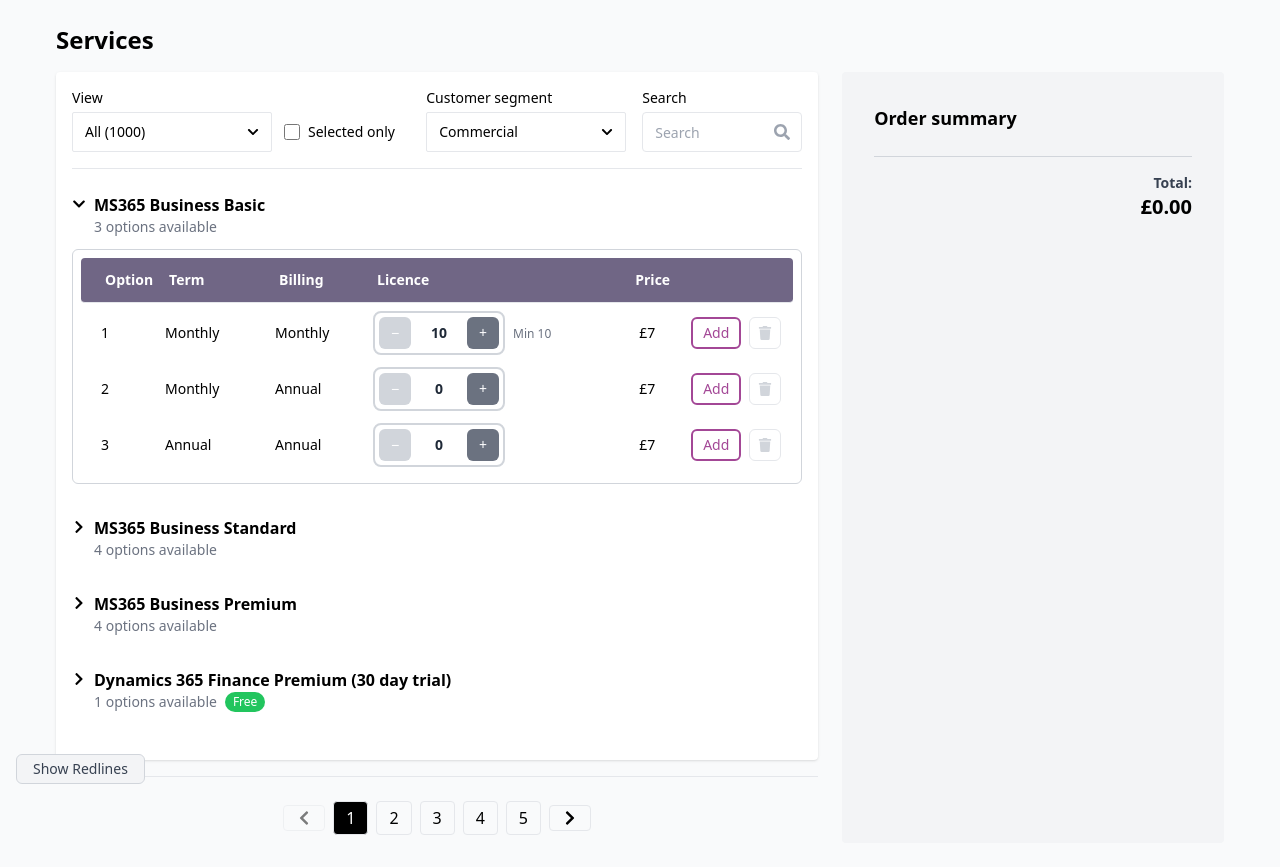
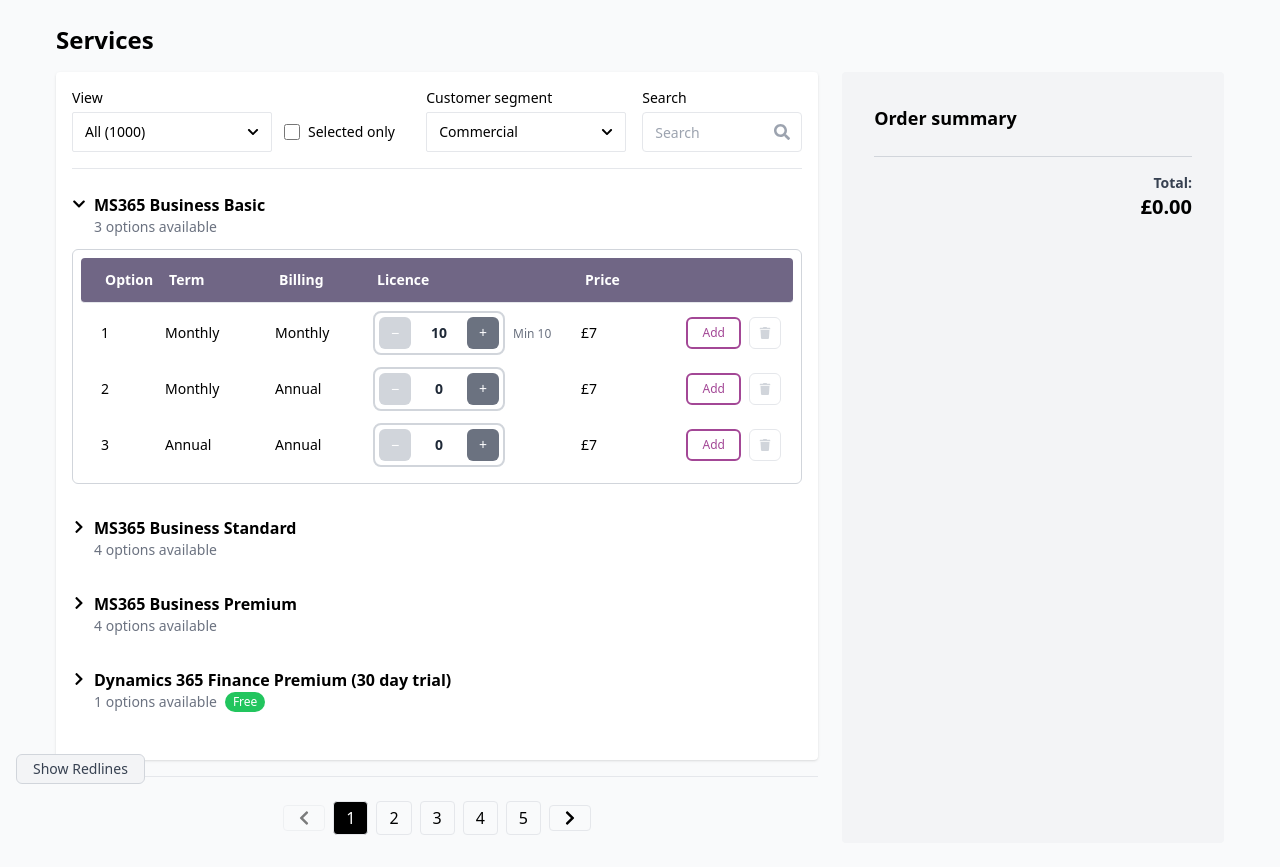
Before and after one commit to ellroberts/bi-directional-v3-public, a React (Vite) app: page / in a window 1280 px wide. Both pictures are taken after a click on the button "all services". Built offline with nearby package versions, Linux system fonts and the light colour scheme.

Commit message:
changes are working

```diff
--- a/src/components/AddonTableRow.jsx
+++ b/src/components/AddonTableRow.jsx
@@ -75,20 +75,21 @@
 
   return (
     <div>
+      {/* 5-COLUMN ROW LAYOUT */}
       <div
-        className={`grid grid-cols-6 lg:grid-cols-[64px_110px_90px_1fr_70px_72px] gap-2 items-center text-sm py-1 px-1 rounded-md mb-1 ${getBackgroundColor()}`}
+        className={`grid grid-cols-5 lg:grid-cols-[64px_110px_90px_200px_1fr] gap-2 items-center text-sm py-1 px-1 rounded-md mb-1 ${getBackgroundColor()}`}
       >
         <div className="pl-4">{index + 1}</div>
-        <div className="pl-2">{option.term}</div>
+        <div className="pl-2 truncate">{option.term}</div>
 
         {/* Billing column with "Free" text for free trials */}
-        <div>
+        <div className="truncate">
           {isFreeTrialOption ? "Free" : option.billing}
         </div>
 
         {/* Licence control */}
         <div className="flex items-center gap-2">
-          <div className="flex items-center gap-3 p-1 rounded-lg border-2 border-gray-300 bg-white">
+          <div className="flex items-center gap-2 p-1 rounded-lg border-2 border-gray-300 bg-white flex-shrink-0">
             {/* Minus button */}
             <button
               disabled={!isQtyNumber || parsedQty <= minQty}
@@ -107,7 +108,7 @@
                   remove(groupId, option.id);
                 }
               }}
-              className={`w-8 h-8 flex items-center justify-center rounded-md text-white font-medium ${
+              className={`w-8 h-8 flex items-center justify-center rounded-md text-white font-medium text-sm ${
                 !isQtyNumber || parsedQty <= minQty
                   ? "bg-gray-300 cursor-not-allowed"
                   : "bg-gray-500 hover:bg-gray-600"
@@ -140,7 +141,7 @@
                   e.target.blur(); // This will trigger onBlur
                 }
               }}
-              className={`w-8 text-center text-sm font-bold bg-transparent border-none focus:outline-none
+              className={`w-10 text-center text-sm font-bold bg-transparent border-none focus:outline-none
                 [appearance:textfield] [&::-webkit-inner-spin-button]:appearance-none [&::-webkit-outer-spin-button]:appearance-none
                 ${showValidationError ? 'text-red-600' : 'text-gray-800'}`}
             />
@@ -164,7 +165,7 @@
                   });
                 }
               }}
-              className={`w-8 h-8 flex items-center justify-center rounded-md text-white font-medium ${
+              className={`w-8 h-8 flex items-center justify-center rounded-md text-white font-medium text-sm ${
                 !isQtyNumber || (typeof maxQty === "number" && parsedQty >= maxQty)
                   ? "bg-gray-300 cursor-not-allowed"
                   : "bg-gray-500 hover:bg-gray-600"
@@ -175,24 +176,23 @@
           </div>
 
           {(option.min > 0 || option.max > 0) && (
-            <div className="text-xs text-gray-500 leading-tight whitespace-nowrap">
+            <div className="text-xs text-gray-500 leading-tight whitespace-nowrap flex-shrink-0">
               {option.min > 0 && <div>Min {option.min}</div>}
               {option.max > 0 && <div>Max {option.max}</div>}
             </div>
           )}
         </div>
 
-        {/* Price column */}
-        <div className="text-left">
+        {/* Price + Actions combined column */}
+        <div className="flex items-center justify-between pr-2">
+          <div className="font-medium">
             {isFreeTrialOption ? "£0" : `£${option.price}`}
           </div>
-
-        {/* Buttons container */}
-        <div className="flex justify-end gap-2 pr-2">
-          {/* Add/Update button */}
+          <div className="flex gap-2">
+            {/* Add/Update button - consistent width for all states */}
             {current && hasChanged ? (
               <button
-              className={`px-3 py-1.5 flex items-center justify-center text-white rounded-md text-sm font-medium min-w-[60px] h-[32px] ${
+                className={`px-2 py-1 flex items-center justify-center text-white rounded-md text-xs font-medium w-[55px] h-8 ${
                   isValid ? 'bg-[#A34796] hover:bg-[#8a3985]' : 'bg-gray-400 cursor-not-allowed'
                 }`}
                 onClick={handleSave}
@@ -202,15 +202,15 @@
               </button>
             ) : current ? (
               <button
-              className="px-3 py-1.5 flex items-center justify-center text-white rounded-md text-sm font-medium min-w-[50px] h-[32px]"
+                className="px-2 py-1 flex items-center justify-center text-white rounded-md text-xs font-medium w-[55px] h-8"
                 style={{ backgroundColor: "#A34796" }}
                 onClick={handleRemove}
               >
-              <FaCheck className="text-sm" />
+                <FaCheck className="text-xs" />
               </button>
             ) : (
               <button
-              className={`px-3 py-1.5 text-sm font-medium rounded-md border-2 min-w-[50px] h-[32px] flex items-center justify-center ${
+                className={`px-2 py-1 text-xs font-medium rounded-md border-2 w-[55px] h-8 flex items-center justify-center ${
                   isValid
                     ? "border-[#A34796] text-[#A34796] hover:bg-[#fdf0fa]"
                     : "border-gray-300 text-gray-400 cursor-not-allowed"
@@ -225,7 +225,7 @@
 
             {/* Remove button */}
             <button
-            className={`w-[32px] h-[32px] flex items-center justify-center rounded-md border bg-white flex-shrink-0 ${
+              className={`w-8 h-8 flex items-center justify-center rounded-md border bg-white flex-shrink-0 ${
                 isSelected
                   ? "border-gray-300 text-[#383838] hover:bg-gray-50"
                   : "border-gray-200 text-gray-300 cursor-not-allowed"
@@ -234,8 +234,9 @@
               disabled={!isSelected}
               title="Remove"
             >
-            <FaTrash className="text-sm" />
+              <FaTrash className="text-xs" />
             </button>
+          </div>
         </div>
       </div>
 
--- a/src/components/ItemGroup.jsx
+++ b/src/components/ItemGroup.jsx
@@ -54,20 +54,18 @@
             </div>
           </div>
         </div>
-
-        {/* Remove the separate badge section since it's now inline */}
       </div>
 
       {/* Table */}
       {isOpen && group.options.length > 0 && (
         <div className="border border-gray-300 rounded-md overflow-hidden mt-3 p-2">
-          <div className="grid grid-cols-6 lg:grid-cols-[64px_110px_90px_1fr_70px_72px] gap-2 px-2 text-sm font-semibold text-white bg-[#706685] border-b py-3 rounded mb-1">
+          {/* 5-COLUMN LAYOUT */}
+          <div className="grid grid-cols-5 lg:grid-cols-[64px_110px_90px_200px_1fr] gap-2 px-2 text-sm font-semibold text-white bg-[#706685] border-b py-3 rounded mb-1">
             <div className="pl-4">Option</div>
             <div className="pl-2">Term</div>
             <div>Billing</div>
             <div>Licence</div>
             <div className="text-left">Price</div>
-            <div></div>
           </div>
 
           {group.options.map((option, index) => (
```
Lines whose indentation alone changed are shown as unchanged.
